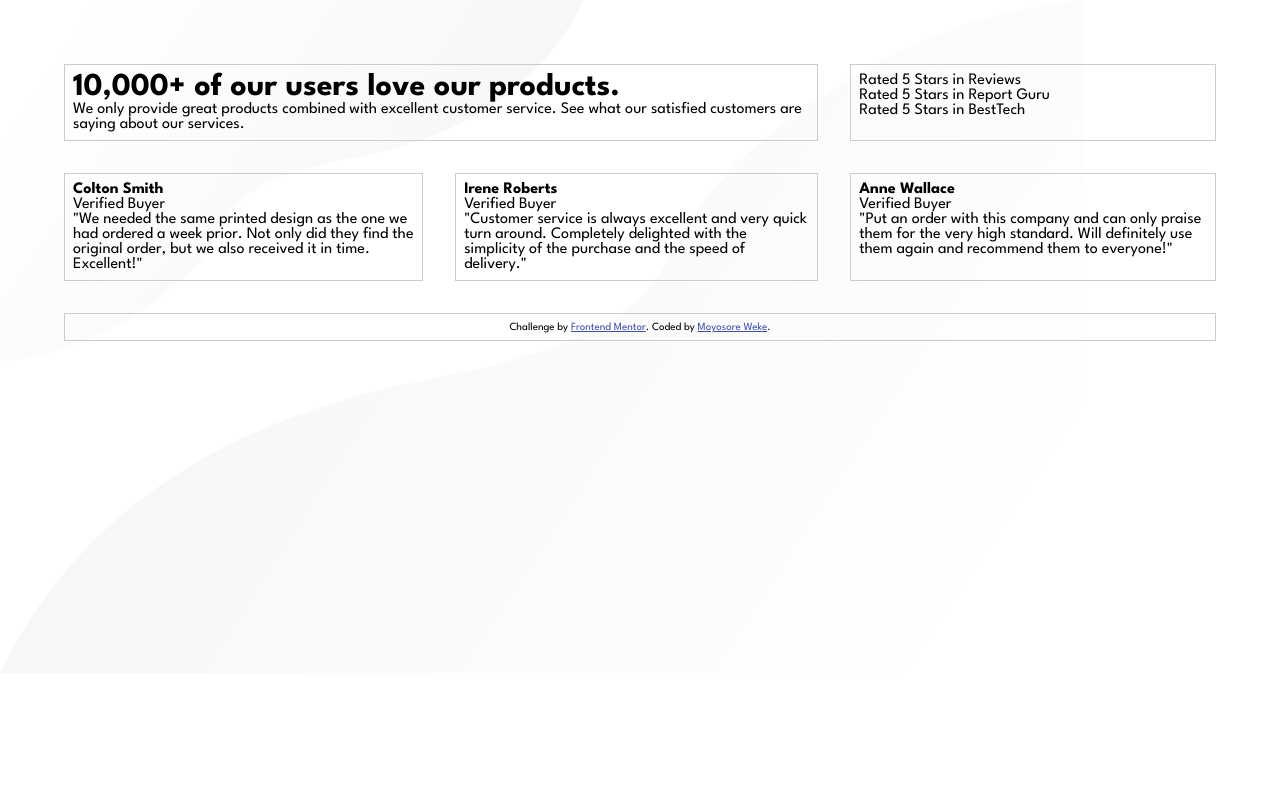
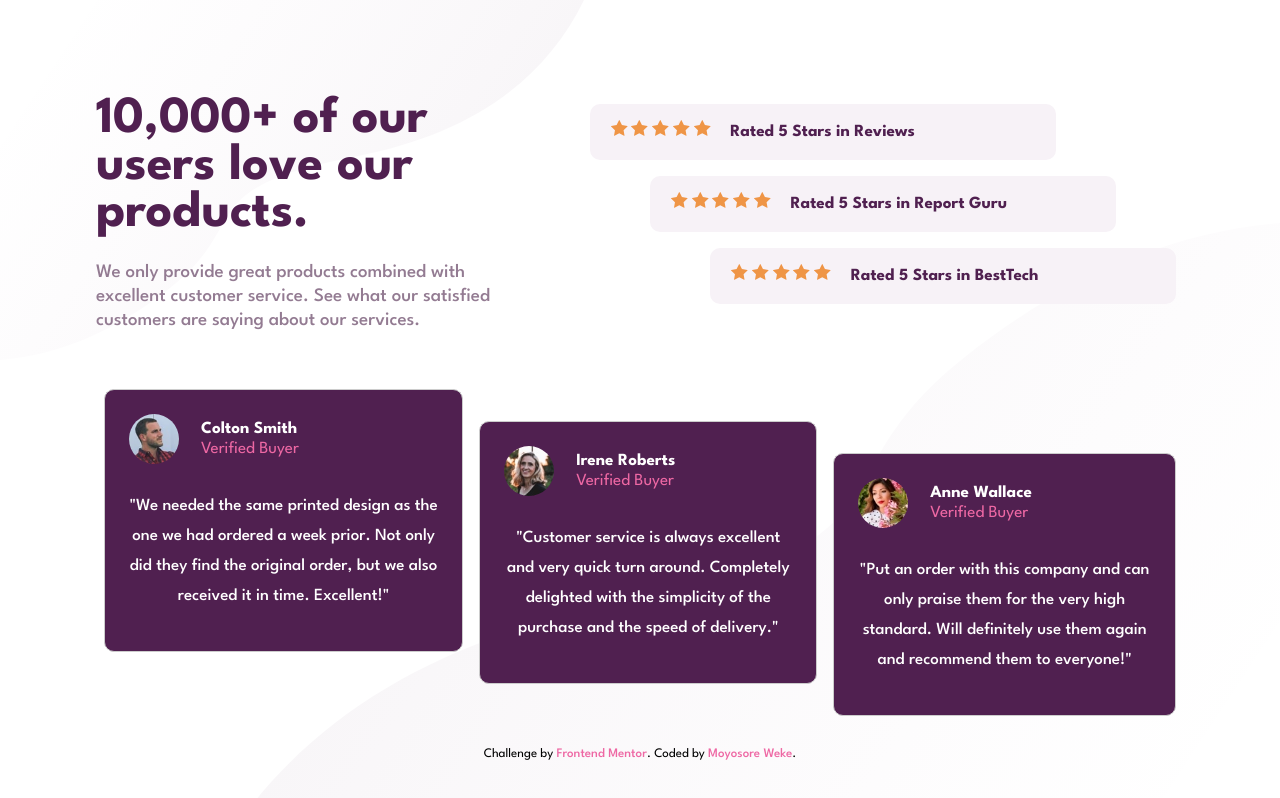
Before and after one commit to Moyo-tech/frontend-social-proof-section, a plain HTML site: page index.html in a window 1280 px wide. Drawn offline with Linux system fonts and the light colour scheme.

Commit message:
updated project files

```diff
--- a/assets/style.css
+++ b/assets/style.css
@@ -1,61 +1,230 @@
-@import url('https://fonts.googleapis.com/css2?family=League+Spartan:wght@100;200;300;400;500;600;700;800;900&display=swap');
+@import url("https://fonts.googleapis.com/css2?family=League+Spartan:wght@100;200;300;400;500;600;700;800;900&display=swap");
 
-*{
+:root {
+  /* Primary */
+  --Very-Dark-Magenta: hsl(300, 43%, 22%);
+  --Soft-Pink: hsl(333, 80%, 67%);
+  /* Neutral */
+  --Dark-Grayish-Magenta: hsl(303, 10%, 53%);
+  --Light-Grayish-Magenta: hsl(300, 24%, 96%);
+  --White: hsl(0, 0%, 100%);
+  /*Weights*/
+  --weight-1: 400;
+  --weight-2: 500;
+  --weight-3: 700;
+  /*Font family*/
+  --family: "Spartan", sans-serif;
+}
+* {
   padding: 0;
   margin: 0;
-    font-family: 'League Spartan', sans-serif;
-}
-body{
-    background-image: url('./images/bg-pattern-top-desktop.svg'), url('./images/bg-pattern-bottom-desktop.svg');
-    background-repeat: no-repeat no-repeat;
-    background-position: top top, bottom bottom
+  font-family: "League Spartan", sans-serif;
 }
 
-.header,
-    .side-rating,
-    .box,
-    .attribution
-    {
-        border: 1px #ccc solid;
-        padding: 0.5rem;
+body {
+  height: 100vh;
+  width: auto;
+  font-size: 15px;
+  background-image: url("./images/bg-pattern-top-desktop.svg"),
+    url("./images/bg-pattern-bottom-desktop.svg");
+  background-size: 584px 360px, 1085px 673px;
+  background-repeat: no-repeat;
+  background-position: top left, bottom right;
 }
-.container{
+
+.container {
   display: grid;
   grid-template-areas:
-    'header header side-rating'
-    'box-1 box-2 box-3'
-    'attribution attribution attribution'
+    "header header sidebar"
+    "reviews reviews reviews"
 ;
   grid-gap: 2rem;
-    margin: 4rem;
+  margin: 6rem 6rem;
 }
-.header{
-    grid-area: header;
+
+.header {
+  grid-area: header ;
+  max-width: 25rem;
 }
-.side-rating{
-    grid-area: side-rating;
+.header h1 {
+    color: var(--Very-Dark-Magenta);
+    font-size: 52px;
 }
-.box-1{
-    grid-area: box-1;
+.header p {
+    font-size: 19px;
+    font-weight: var(--weight-2);
+    color: var(--Dark-Grayish-Magenta);
+    padding: 1.5rem 0;
+    line-height: 1.5rem;
+}
+.sidebar {
+  grid-area: sidebar;
+  display: flex;
+  flex-direction: column;
+}
+.rate{
+    background-color: var(--Light-Grayish-Magenta);
+    border-radius: 10px;
+    width: 445px;
+    height: 56px;
+    margin: 0.5rem;
+    padding-left: 1.3rem;
+}
+.rate img{
+    margin-top: 1rem;
+}
+.rate span {
+    padding-left: 1rem;
+    font-weight: var(--weight-3);
+    color: var(--Very-Dark-Magenta);
+    font-size: 17px;
+}
+.rate--2{
+    align-self: center;
+}
+.rate--3{
+    align-self: flex-end;
+}
+.reviews{
+    grid-area: reviews;
+    display: flex;
+}
 
+.box {
+    background-color: var(--Very-Dark-Magenta);
+    border: 1px #ccc solid;
+    padding: 1.5rem;
+    margin: 0 0.5rem;
+    border-radius: 10px;
 }
-.box-2{
-    grid-area: box-2;
-
-}.box-3{
-    grid-area: box-3;
-
+.box img{
+    width: 50px;
+    height: 50px;
+    border-radius: 50%;
 }
-.container svg {
-    display: flex;
-    flex-direction: row;
+.customer{
+    position: relative;
+    left: 4.5rem;
+    top: -3rem;
+    line-height: 20px;
+    font-size: 17px;
+}
+.customer--name{
+    color: var(--White);
+}
+.customer--loyalty{
+    color: var(--Soft-Pink);
+}
+.customer__feedback{
+    position: relative;
+    top: -1rem;
+    font-weight: var(--weight-2);
+    font-size: 17px;
+    color: var(--White);
+    line-height: 30px;
+    text-align:center;
+}
+.box--2 {
+  position:relative;
+  top: 2rem;
+}
+.box--3 {
+  position: relative;
+  top: 4rem;
+}
+.span-down{
+  display: inline-block ;
 }
 /* FOOTER */
 .attribution {
-    grid-area: attribution;
-  font-size: 11px;
+  font-size: 13px;
   text-align: center;
 }
 .attribution a {
-  color: hsl(228, 45%, 44%);
+  color: var(--Soft-Pink);
+  text-decoration: none;
+  font-weight: var(--weight-2);
 }
+
+@media (min-width: 501px) and (max-width: 768px) {
+  body{
+    background-image: url('./images/bg-pattern-top-mobile.svg');
+    background-position: top left;
+  }
+  .container{
+    grid-template-areas:
+    "header "
+    "sidebar"
+    "reviews"
+    ;
+    margin: 5rem 3rem;
+    /* border: 1px solid; */
+  }
+  .header{
+    text-align: center;
+    max-width: fit-content;
+  }
+  .sidebar{
+    align-items: center;
+  }
+  .rate--3 {
+    align-self: center;
+  }
+  .box--2 {
+    top: 0;
+  }
+  .box--3 {
+    top: 0;
+  }
+  .customer{
+    left: 3.5rem;
+  }
+}
+
+@media (max-width: 500px) {
+  body{
+    background-image: url('./images/bg-pattern-top-mobile.svg');
+    background-position: top left;
+  }
+  .container{
+    grid-template-areas:
+    "header "
+    "sidebar"
+    "reviews"
+  ;
+    margin: 5rem 2rem;
+  }
+  .header{
+    text-align: center;
+  }
+  .header h1 {
+    font-size: 40px;
+  }
+  .rate {
+    width: 327px;
+    height: 78px;
+  }
+  .span-down {
+    display: block;
+    text-align: center;
+  }
+  .rate img {
+    padding: 0 0.3rem;
+  }
+  .rate span{
+    position: relative;
+    top: 1rem;
+    left: 3.5rem ;
+    margin-top: 5rem;
+  }
+    .sidebar{
+    align-items: center;
+  }
+  .rate--3 {
+    align-self: center;
+  }
+  .reviews {
+    flex-direction: column;
+  }
+
+}
--- a/index.html
+++ b/index.html
@@ -25,49 +25,82 @@
           services.
         </p>
       </header>
+      <aside class="sidebar">
+        <div class="rate rate--1">
+          <div class="span-down">
+          <img src="./assets/images/icon-star.svg" alt="icon-star" />
+          <img src="./assets/images/icon-star.svg" alt="icon-star" />
+          <img src="./assets/images/icon-star.svg" alt="icon-star" />
+          <img src="./assets/images/icon-star.svg" alt="icon-star" />
+          <img src="./assets/images/icon-star.svg" alt="icon-star" />
+        </div>
+          <span>Rated 5 Stars in Reviews</span>
 
-      <aside class="side-rating">
-        <div class="rate rate-1">Rated 5 Stars in Reviews</div>
-        <div class="rate rate-2">Rated 5 Stars in Report Guru</div>
-        <div class="rate rate-3">Rated 5 Stars in BestTech</div>
+        </div>
+
+        <div class="rate rate--2">
+<div class="span-down">
+          <img src="./assets/images/icon-star.svg" alt="icon-star" />
+          <img src="./assets/images/icon-star.svg" alt="icon-star" />
+          <img src="./assets/images/icon-star.svg" alt="icon-star" />
+          <img src="./assets/images/icon-star.svg" alt="icon-star" />
+          <img src="./assets/images/icon-star.svg" alt="icon-star" />
+</div>
+          <span>Rated 5 Stars in Report Guru</span>
+        </div>
+        <div class="rate rate--3">
+          <div class="span-down">
+          <img src="./assets/images/icon-star.svg" alt="icon-star" />
+          <img src="./assets/images/icon-star.svg" alt="icon-star" />
+          <img src="./assets/images/icon-star.svg" alt="icon-star" />
+          <img src="./assets/images/icon-star.svg" alt="icon-star" />
+          <img src="./assets/images/icon-star.svg" alt="icon-star" />
+       </div>
+          <span>Rated 5 Stars in BestTech</span>
+        </div>
+
       </aside>
 
-      <div class="box box-1">
-        <h4>Colton Smith</h4>
-        <p>Verified Buyer</p>
-        <p>
+      <div class="reviews">
+        <div class="box box--1">
+          <img src="./assets/images/image-colton.jpg" alt="image-of-colton" />
+          <h4 class="customer customer--name">Colton Smith</h4>
+          <p class="customer customer--loyalty">Verified Buyer</p>
+          <p class="customer__feedback">
             "We needed the same printed design as the one we had ordered a week
-          prior. Not only did they find the original order, but we also received
-          it in time. Excellent!"
+            prior. Not only did they find the original order, but we also
+            received it in time. Excellent!"
           </p>
         </div>
 
-      <div class="box box-2">
-        <h4>Irene Roberts</h4>
-        <p>Verified Buyer</p>
-        <p>
+        <div class="box box--2">
+          <img src="./assets/images/image-irene.jpg" alt="irene-img" />
+          <h4 class="customer customer--name">Irene Roberts</h4>
+          <p class="customer customer--loyalty">Verified Buyer</p>
+          <p class="customer__feedback">
             "Customer service is always excellent and very quick turn around.
-          Completely delighted with the simplicity of the purchase and the speed
-          of delivery."
+            Completely delighted with the simplicity of the purchase and the
+            speed of delivery."
           </p>
         </div>
-      <div class="box box-3">
-        <h4>Anne Wallace</h4>
-        <p>Verified Buyer</p>
-        <p>
-          "Put an order with this company and can only praise them for the very
-          high standard. Will definitely use them again and recommend them to
-          everyone!"
+        <div class="box box--3">
+          <img src="./assets/images/image-anne.jpg" alt="image-of-anne" />
+          <h4 class="customer customer--name">Anne Wallace</h4>
+          <p class="customer customer--loyalty">Verified Buyer</p>
+          <p class="customer__feedback">
+            "Put an order with this company and can only praise them for the
+            very high standard. Will definitely use them again and recommend
+            them to everyone!"
           </p>
+
         </div>
-
+      </div>
+    </div>
     <footer class="attribution">
       Challenge by
       <a href="https://www.frontendmentor.io?ref=challenge" target="_blank"
         >Frontend Mentor</a
-          >. Coded by <a href="#" target="_blank">Moyosore Weke</a>.
+      >. Coded by <a href="https://www.linkedin.com/in/moyosore-weke-4707441b3/" target="_blank">Moyosore Weke</a>.
     </footer>
-
-    </div>
   </body>
 </html>
```
Also changed, not shown: assets/design/desktop-design.jpg (deleted), assets/design/desktop-preview.jpg (deleted), assets/design/mobile-design.jpg (deleted), 3 other files. Lines whose indentation alone changed are shown as unchanged.
